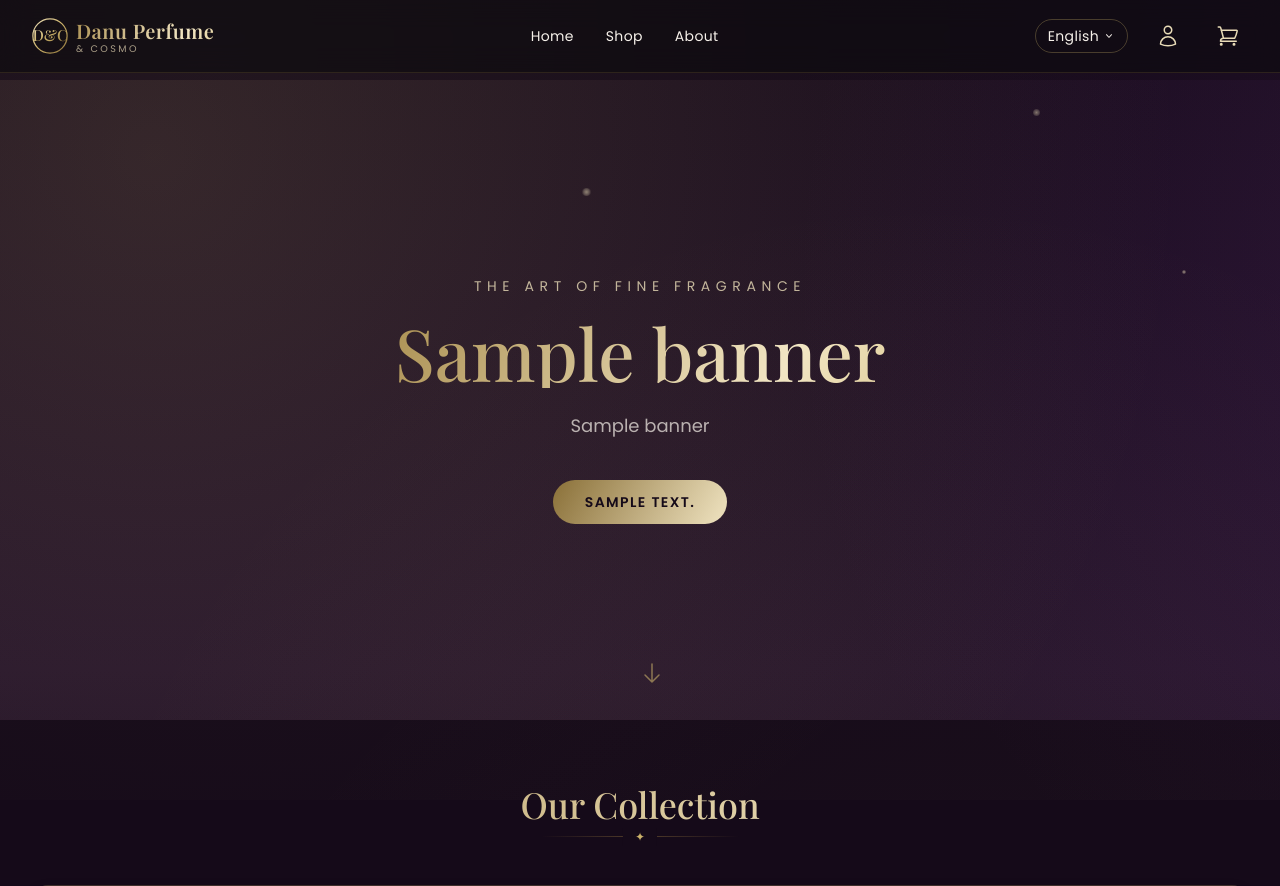
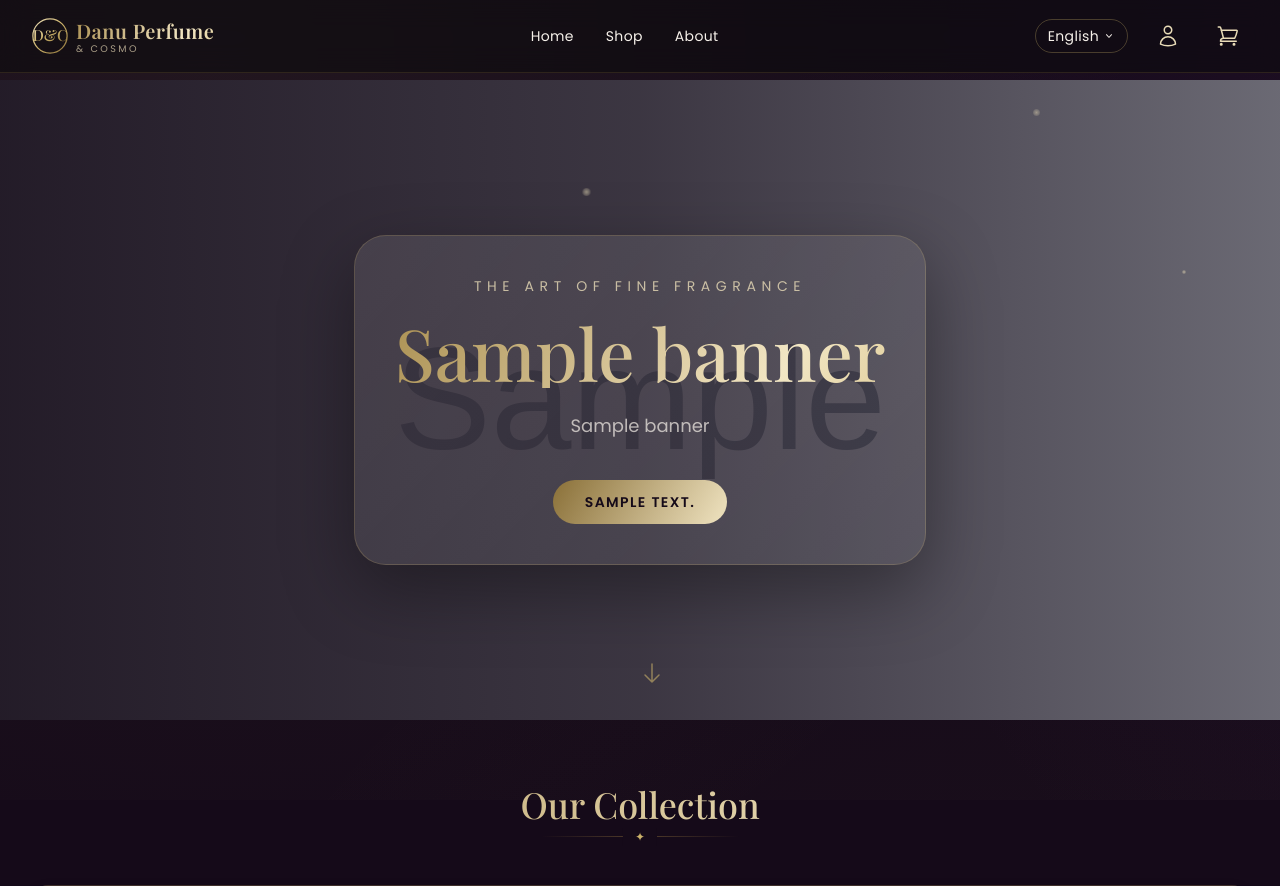
Before and after one commit to Tofi16/danuperfume, a Flask app: page / in a window 1280 px wide. Shown: the top 886 px of the page. Run offline with Flask 3, Linux system fonts and the light colour scheme; data comes from the database, SQL or seed files in the repository; tables that the repository leaves empty hold one stand-in row (values such as "Sample post"); grey boxes marked "Sample" are stand-in pictures; data that the repository does not hold is empty; some libraries are stand-ins or nearby versions.

Commit message:
Fix BANNERS AND EMAIL

```diff
--- a/static/css/style.css
+++ b/static/css/style.css
@@ -194,6 +194,25 @@ main {
     linear-gradient(180deg, #150a19 0%, #22112a 60%, #150a19 100%);
   background-size: 200% 200%;
   animation: heroDrift 18s ease-in-out infinite alternate;
+}
+
+.hero-media {
+  position: absolute;
+  inset: 0;
+  width: 100%;
+  height: 100%;
+  object-fit: cover;
+  object-position: center;
+  transform: scale(1.03);
+  filter: saturate(1.08) contrast(1.05) brightness(0.82);
+}
+
+.hero-content-panel {
+  background: linear-gradient(135deg, rgba(255, 255, 255, 0.10), rgba(255, 255, 255, 0.05));
+  backdrop-filter: blur(16px);
+  -webkit-backdrop-filter: blur(16px);
+  border: 1px solid rgba(203, 178, 106, 0.22);
+  box-shadow: 0 25px 70px rgba(0, 0, 0, 0.35);
 }
 
 @keyframes heroDrift {
--- a/templates/base.html
+++ b/templates/base.html
@@ -241,7 +241,8 @@
     <div class="fade-up">
       <h5 class="text-danu-goldlight text-sm uppercase tracking-widest mb-3">Contact</h5>
       <p class="text-sm text-danu-cream/60">Addis Ababa, Betel Solfam Mall</p>
-      <p class="text-sm text-danu-cream/60">hello@danuperfume.com</p>
+      <a href="mailto:danuperfumee@gmail.com" class="text-sm text-danu-cream/60 hover:text-danu-gold transition-colors">Email: danuperfumee@gmail.com</a>
+      <a href="tel:+251944655901" class="text-sm text-danu-cream/60 hover:text-danu-gold transition-colors block mt-1">Phone: +251944655901</a>
       {% if support_telegram_username %}
       <a href="https://t.me/{{ support_telegram_username }}" target="_blank" rel="noopener"
          class="inline-flex items-center gap-1.5 text-sm text-danu-gold hover:text-danu-goldlight mt-2">
--- a/templates/index.html
+++ b/templates/index.html
@@ -5,7 +5,12 @@
 
   <!-- ============ HERO ============ -->
   <section class="relative min-h-[70vh] sm:min-h-[80vh] flex items-center justify-center overflow-hidden">
+    {% if active_banner and active_banner.image_filename %}
+    <img src="{{ media_url(active_banner.image_filename) }}" alt="{{ active_banner.title }}" class="hero-media" loading="eager">
+    <div class="absolute inset-0 bg-gradient-to-r from-[#140b18]/90 via-[#140b18]/75 to-[#140b18]/45"></div>
+    {% else %}
     <div class="hero-bg"></div>
+    {% endif %}
 
     <!-- Floating particles -->
     <div class="floating-particle" style="width:6px;height:6px;left:10%;animation-delay:0s;"></div>
@@ -16,6 +21,7 @@
     <div class="floating-particle" style="width:4px;height:4px;left:92%;animation-delay:5s;"></div>
 
     <div class="relative z-10 text-center px-6 max-w-3xl animate__animated animate__fadeIn">
+      <div class="hero-content-panel rounded-[2rem] px-6 py-8 sm:px-10 sm:py-10">
       <p class="uppercase tracking-[0.3em] sm:tracking-[0.4em] text-[0.65rem] sm:text-sm text-danu-goldlight/80 mb-3 sm:mb-5 animate__animated animate__fadeInDown">
         {{ t('brand.tagline') }}
       </p>
@@ -32,6 +38,7 @@
         <a href="#shop" class="btn-luxury rounded-full px-8 py-3 text-sm uppercase tracking-widest">{{ t('hero.cta') }}</a>
         <a href="#shop" class="btn-outline-luxury rounded-full px-8 py-3 text-sm uppercase tracking-widest border">{{ t('hero.cta2') }}</a>
         {% endif %}
+      </div>
       </div>
     </div>
 
--- a/templates/my_data.html
+++ b/templates/my_data.html
@@ -43,7 +43,7 @@
       </div>
       {% endfor %}
     </div>
-    <p class="text-xs text-danu-cream/40 mt-6">To request permanent deletion of your data, please contact hello@danuperfume.com with your phone number.</p>
+    <p class="text-xs text-danu-cream/40 mt-6">To request permanent deletion of your data, please contact danuperfumee@gmail.com with your phone number.</p>
   </div>
   {% endif %}
 </div>
```
